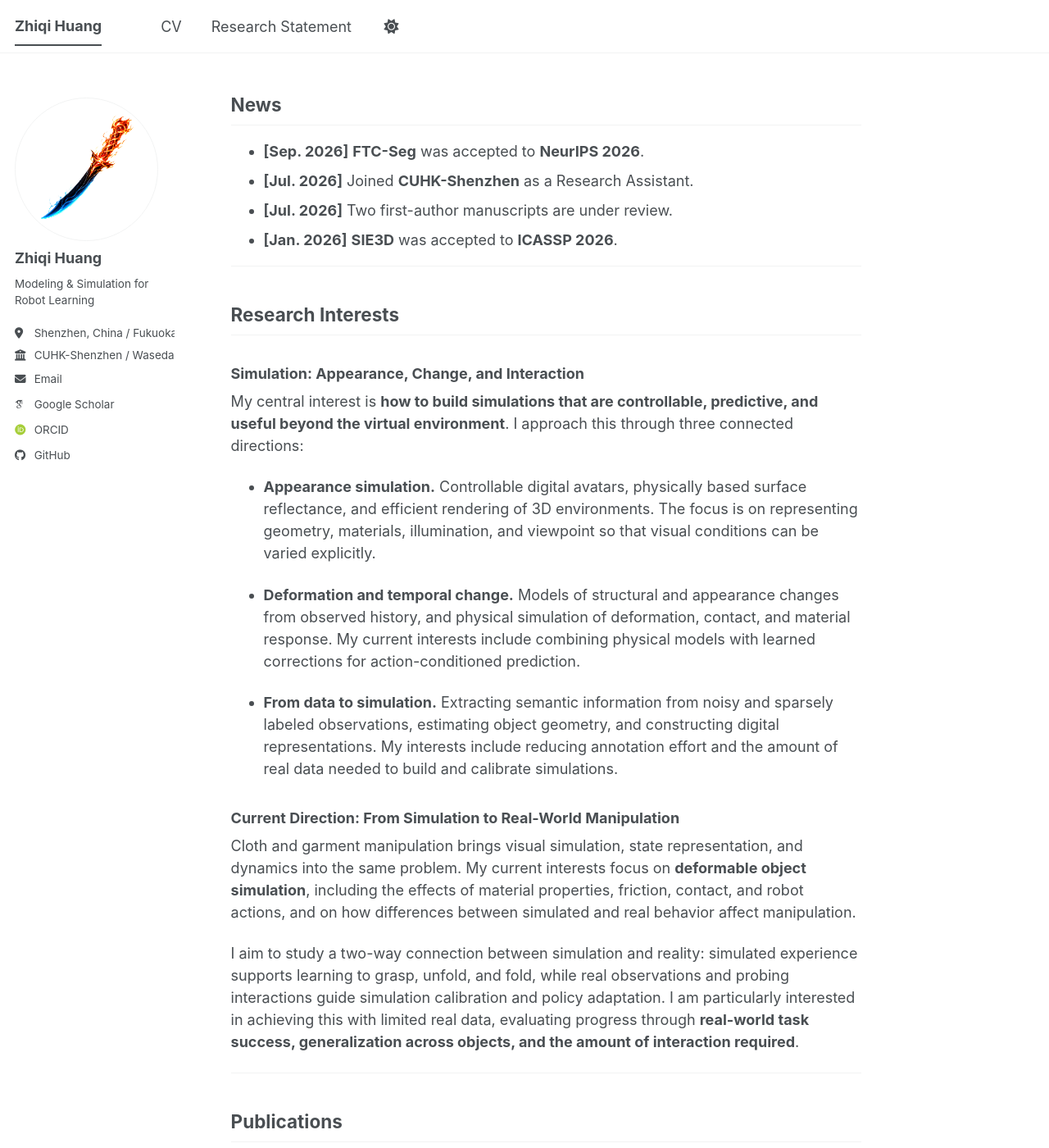
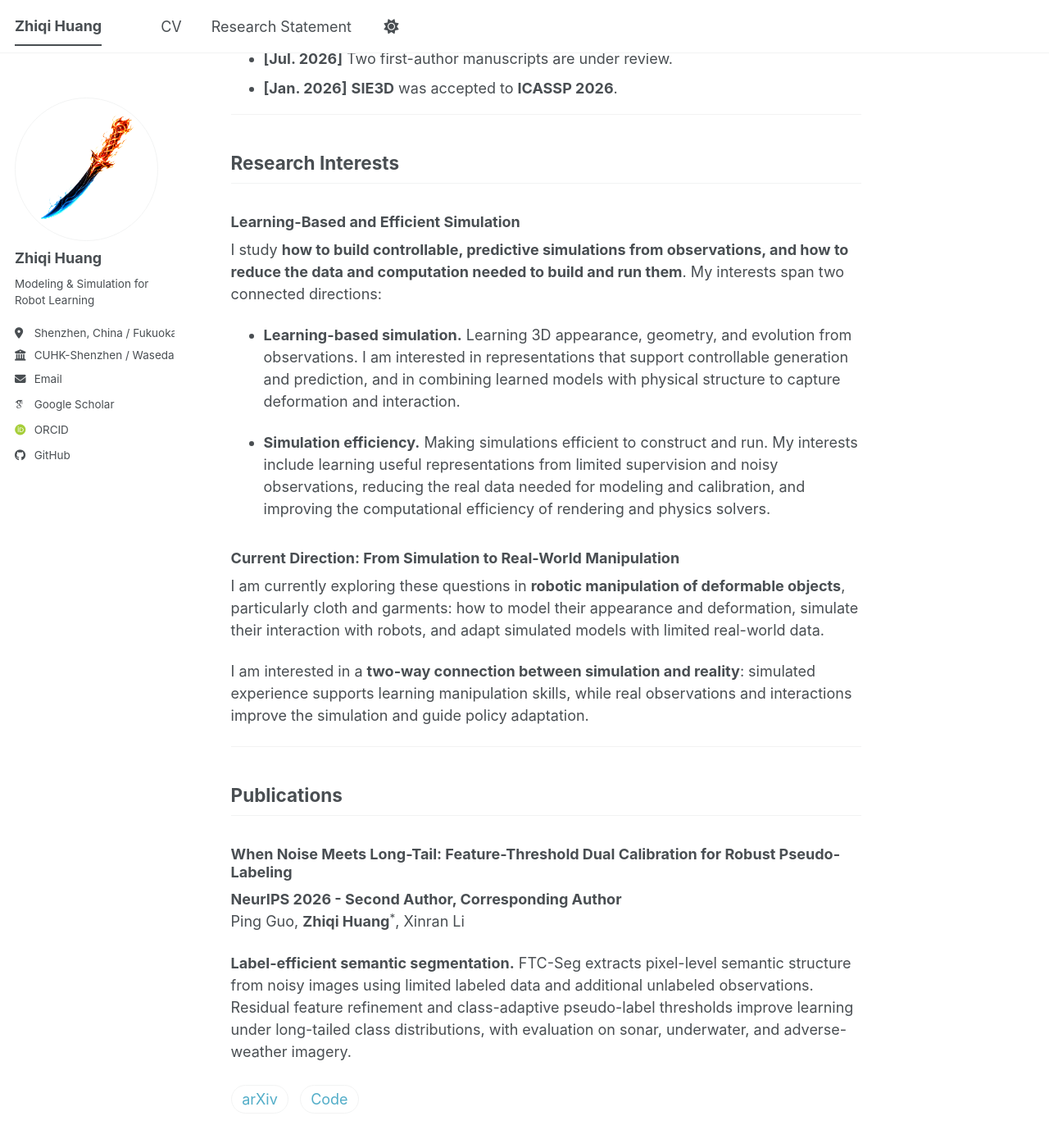
Before and after one commit to huang-zhiqi/huang-zhiqi.github.io, a Jekyll site: the page built from _pages/about.md, in a window 1280 px wide and 1400 px high, scrolled down 499 px. Shown: the whole window at 82% size. Built offline with Jekyll 4.4.1, drawn with Linux system fonts in a browser that asks for light colours; some web fonts are replaced; a script bundle is joined from its source files by our own code; library files that are not in the unit come from our copies; some of the changed text lies outside the part shown.

Commit message:
以仿真为主线

```diff
--- a/_pages/about.md
+++ b/_pages/about.md
@@ -1,16 +1,14 @@
 ---
 permalink: /
 title: "Zhiqi Huang"
-excerpt: "Simulation of appearance and change, with current interests in deformable object manipulation and sim-to-real transfer"
+excerpt: "Learning-based and efficient 3D simulation, with current interests in deformable object manipulation and sim-to-real transfer"
 author_profile: true
 redirect_from:
   - /about/
   - /about.html
 ---
 
-I am a **Research Assistant at The Chinese University of Hong Kong, Shenzhen (CUHK-Shenzhen)** and an **M.Phil. student in Information Architecture at Waseda University**. My research interests center on **data-driven simulation**: building digital representations from observations, modeling their appearance and evolution, and connecting simulated experience with the physical world.
-
-My work covers **human appearance, surface reflectance, and temporal 3D structure**, together with the rendering systems and perception methods used to generate and interpret visual observations. My engineering experience includes graphics engines, material systems, and efficient execution of interactive 3D environments.
+I am a **Research Assistant at The Chinese University of Hong Kong, Shenzhen (CUHK-Shenzhen)** and an **M.Phil. student in Information Architecture at Waseda University**. My research focuses on **learning-based and efficient 3D simulation**.
 
 My current research direction is **deformable object simulation and sim-to-real transfer**, particularly for robotic manipulation of cloth and garments. I aim to use simulation to support robot learning and real observations and interactions to calibrate simulated appearance and dynamics, with the goal of transferring manipulation skills to physical robots.
 
@@ -25,21 +23,19 @@ My current research direction is **deformable object simulation and sim-to-real
 
 ## Research Interests
 
-### Simulation: Appearance, Change, and Interaction
+### Learning-Based and Efficient Simulation
 
-My central interest is **how to build simulations that are controllable, predictive, and useful beyond the virtual environment**. I approach this through three connected directions:
+I study **how to build controllable, predictive simulations from observations, and how to reduce the data and computation needed to build and run them**. My interests span two connected directions:
 
-* **Appearance simulation.** Controllable digital avatars, physically based surface reflectance, and efficient rendering of 3D environments. The focus is on representing geometry, materials, illumination, and viewpoint so that visual conditions can be varied explicitly.
+* **Learning-based simulation.** Learning 3D appearance, geometry, and evolution from observations. I am interested in representations that support controllable generation and prediction, and in combining learned models with physical structure to capture deformation and interaction.
 
-* **Deformation and temporal change.** Models of structural and appearance changes from observed history, and physical simulation of deformation, contact, and material response. My current interests include combining physical models with learned corrections for action-conditioned prediction.
-
-* **From data to simulation.** Extracting semantic information from noisy and sparsely labeled observations, estimating object geometry, and constructing digital representations. My interests include reducing annotation effort and the amount of real data needed to build and calibrate simulations.
+* **Simulation efficiency.** Making simulations efficient to construct and run. My interests include learning useful representations from limited supervision and noisy observations, reducing the real data needed for modeling and calibration, and improving the computational efficiency of rendering and physics solvers.
 
 ### Current Direction: From Simulation to Real-World Manipulation
 
-Cloth and garment manipulation brings visual simulation, state representation, and dynamics into the same problem. My current interests focus on **deformable object simulation**, including the effects of material properties, friction, contact, and robot actions, and on how differences between simulated and real behavior affect manipulation.
+I am currently exploring these questions in **robotic manipulation of deformable objects**, particularly cloth and garments: how to model their appearance and deformation, simulate their interaction with robots, and adapt simulated models with limited real-world data.
 
-I aim to study a two-way connection between simulation and reality: simulated experience supports learning to grasp, unfold, and fold, while real observations and probing interactions guide simulation calibration and policy adaptation. I am particularly interested in achieving this with limited real data, evaluating progress through **real-world task success, generalization across objects, and the amount of interaction required**.
+I am interested in a **two-way connection between simulation and reality**: simulated experience supports learning manipulation skills, while real observations and interactions improve the simulation and guide policy adaptation.
 
 ---
 
@@ -95,16 +91,16 @@ Research interests in **deformable object simulation and sim-to-real transfer**
 
 **Research Assistant** - *2024 - 2025*
 
-Researched **digital human appearance and physically based materials**. Developed controllable 3D representations using visual and semantic cues, and generated relightable surface appearance from material descriptions.
+Researched **learning-based 3D appearance simulation**, developing controllable head avatars and relightable materials from visual and semantic inputs.
 
 ### 4399 Games
 
 **Graphics Engineer / Senior Graphics Engineer** - *2021 - 2024*
 
-Developed **graphics-engine rendering, material systems, and efficient 3D scene pipelines** for interactive virtual environments.
+Developed rendering and material systems and optimized runtime performance in a **real-time 3D graphics and simulation engine** for interactive virtual environments.
 
 * **Graphics and appearance:** Developed shaders, physically based materials, and the rendering pipeline for *Era of Conquest*.
-* **Efficient virtual environments:** Built reusable asset and rendering pipelines across mobile, PC, and web platforms, with an emphasis on real-time execution and mobile performance.
+* **Simulation efficiency:** Optimized physics solvers and runtime performance for real-time simulation. Built reusable asset and rendering pipelines across mobile, PC, and web platforms, with an emphasis on mobile performance.
 * **Engineering leadership:** Promoted to Senior Graphics Engineer in 2023; led a rendering team of 3-5 engineers and coordinated the rendering roadmap across mobile and PC.
 
 ---
```
